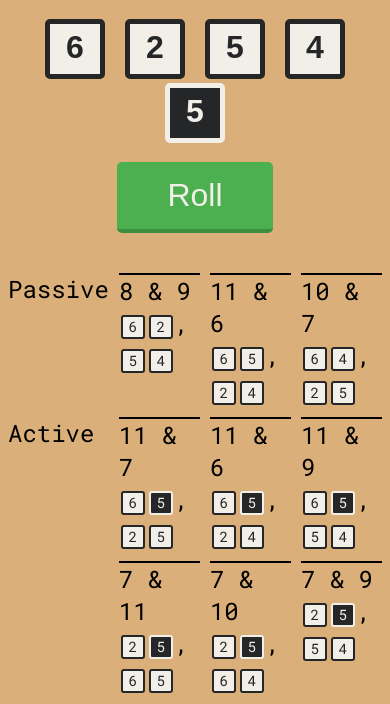
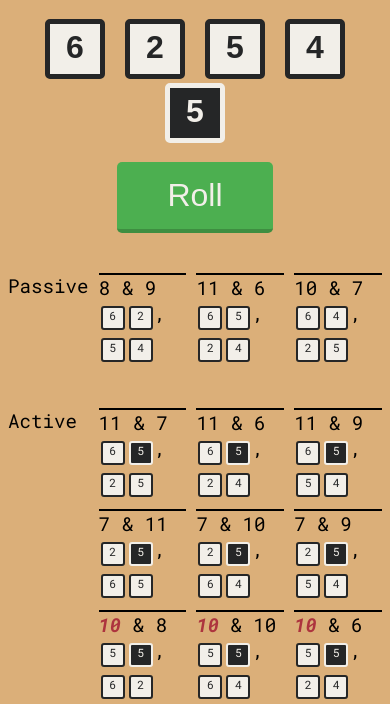
Before and after one commit to jakedruth/DDnD-Roller, a plain HTML site: page index.html in a window 390 px wide. Shown: the part 110-814 px from the top of the page. Drawn offline with Linux system fonts and the light colour scheme; a web font is replaced by a local one.

Commit message:
Updated CSS
actually included the css changes on this commit...

```diff
--- a/css/style.css
+++ b/css/style.css
@@ -5,7 +5,9 @@ body {
 
 .container {
     justify-content: center;
+    max-width: 1024px;
     height: 100vh;
+    margin: auto;
 }
 
 .title {
@@ -18,7 +20,7 @@ body {
     display: flex;
     flex-wrap: wrap;
     margin: auto;
-    width: 90vw;
+    width: 90%;
     justify-content: center;
 }
 
@@ -50,6 +52,7 @@ body {
     justify-content: center;
     margin-top: 2vh;
 }
+
 .button {
     background-color: #4CAF50; /* Green */
     border: none;
@@ -90,7 +93,7 @@ body {
     display: grid;
     grid-template-columns: auto auto auto auto;
     gap: 10px;
-    font-size: 1.5em;
+    font-size: 2em;
     font-family: "Roboto Mono", monospace;
     font-optical-sizing: auto;
 }
@@ -115,8 +118,8 @@ body {
 span.white, span.black{
     display: inline-block;
     text-align: center;
-    width: 20px;
-    height: 20px;
+    width: 30px;
+    height: 30px;
     border-style: solid;
     border-width: 2px;
     border-radius: 3px;
@@ -130,3 +133,15 @@ span.white, span.black{
     font-style: italic;
     line-height: 50%;
 }
+
+@media (max-width: 510px)
+{
+    #results {
+        font-size: 1.2em;
+    }
+
+    span.white, span.black {
+        width: 20px;
+        height: 20px;
+    }
+}
```
